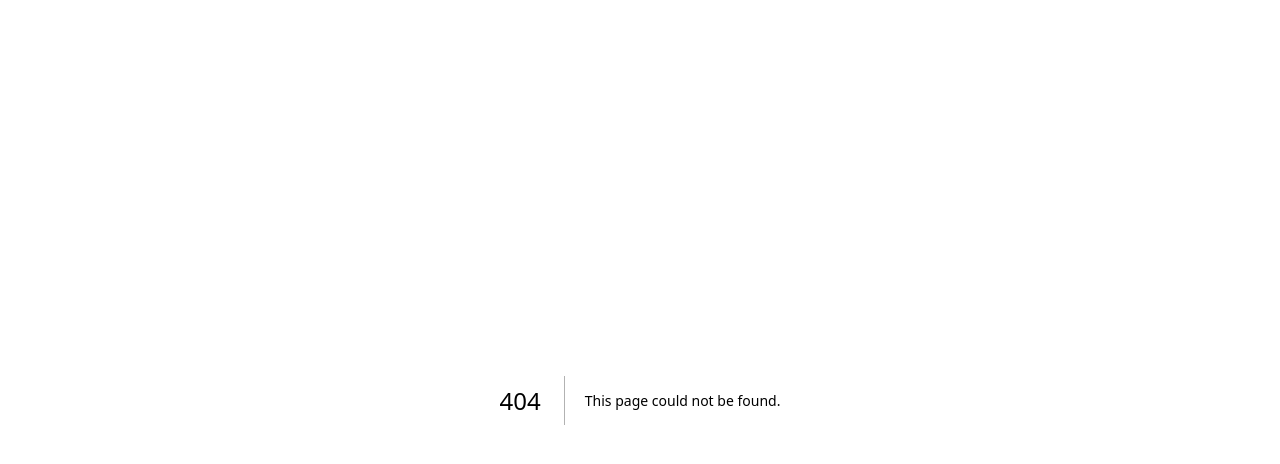
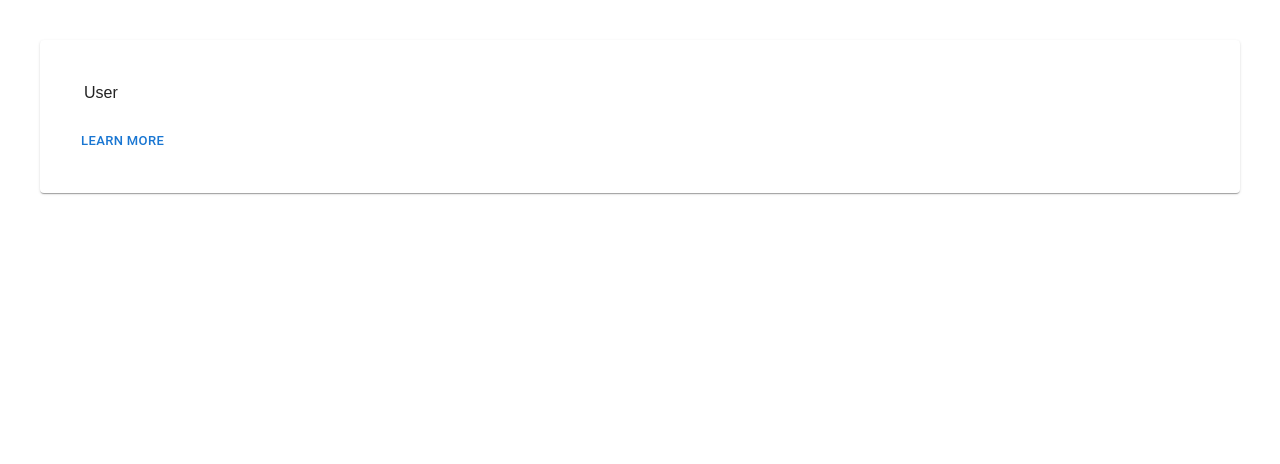
Before and after one commit to nonstop-dev/Hack-Change-2024-FE, a Next.js app: page /user in a window 1280 px wide. Before the commit this address had no page. Shown: the top 464 px of the page. Built offline with nearby package versions, Linux system fonts and the light colour scheme.

Commit message:
added material

```diff
--- a/src/app/fonts/fonts.ts
+++ b/src/app/fonts/fonts.ts
@@ -56,5 +56,3 @@ export const MTSWide = localFont({
   ],
   preload: true,
 });
-
-console.log(MTSText, MTSWide);
--- a/src/app/globals.css
+++ b/src/app/globals.css
@@ -41,13 +41,13 @@ a {
   }
 }
 
-.heading {
-  font-family: MTSWide;
-  font-family: MTSWide, sans-serif;
-  font-size: 36px;
-  font-weight: 500;
-  line-height: 36px;
-  text-align: left;
-  text-underline-position: from-font;
-  text-decoration-skip-ink: none;
+.container {
+  padding: 40px;
 }
+
+.defaultCard {
+  padding: 28px;
+  background-color: #f5f5f5;
+  border-color: transparent;
+  border-radius: 28px;
+}
--- a/src/app/page.tsx
+++ b/src/app/page.tsx
@@ -1,5 +1,6 @@
 import Image from 'next/image';
 import styles from './page.module.scss';
+import Link from 'next/link';
 
 export default function Home() {
   return (
@@ -8,6 +9,7 @@ export default function Home() {
         <Image className={styles.logo} src="/logo.svg" alt="МТС logo" width={400} height={400} priority />
       </main>
       <h1 className={styles.heading}>ПОРТАЛ</h1>
+      <Link href="/user">User</Link>
     </div>
   );
 }
--- /dev/null
+++ b/src/app/search/page.tsx
@@ -0,0 +1,3 @@
+export default function Search() {
+  return <div>Test</div>;
+}
--- /dev/null
+++ b/src/app/user/page.tsx
@@ -0,0 +1,14 @@
+import { Button, Card, CardActions, CardContent } from '@mui/material';
+
+export default function User() {
+  return (
+    <div className="container">
+      <Card sx={{ minWidth: 275 }} className="defaultCard">
+        <CardContent>User</CardContent>
+        <CardActions>
+          <Button size="small">Learn More</Button>
+        </CardActions>
+      </Card>
+    </div>
+  );
+}
```
Also changed, not shown: package.json (+5 -2 lines), 1 other file (tests, documents, lock files or other folders).
